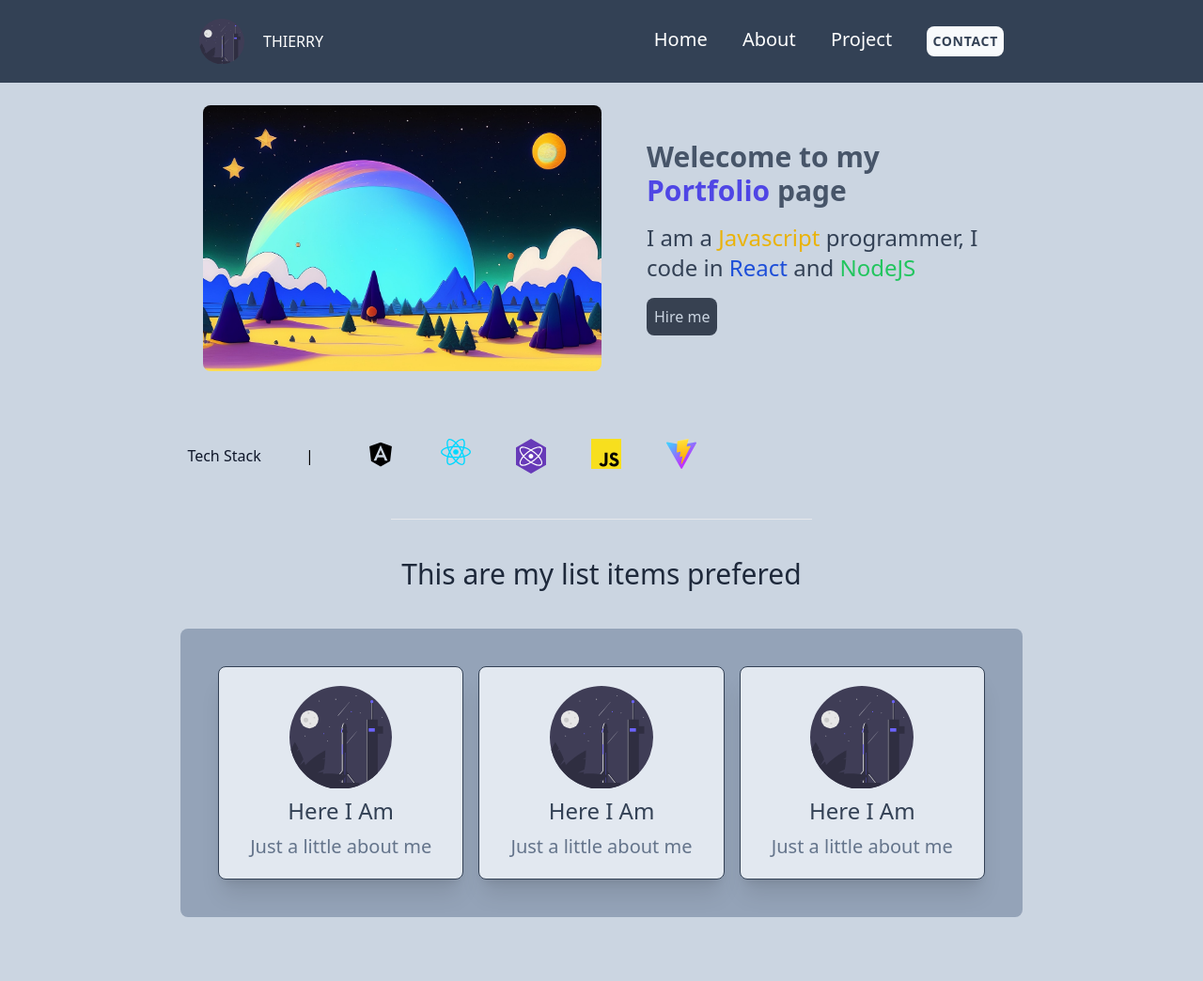
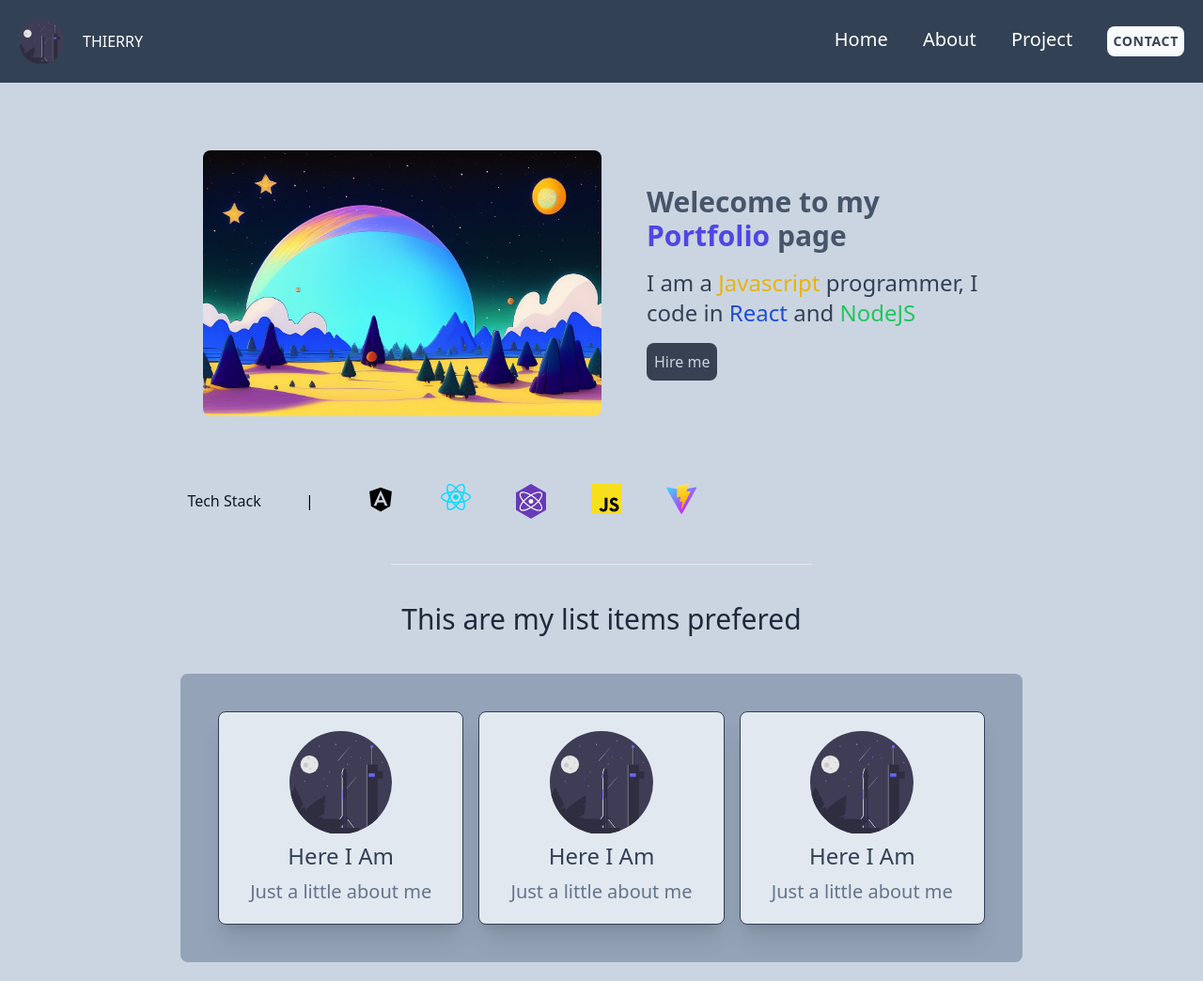
Before and after one commit to ThierryRakotomanana/Landing-Page-with-tailwind, a website: page src/index.html in a window 1280 px wide. Shown: the whole page at 94% size. Before the commit the page ends 996 px from the top, so only its background shows below. Drawn offline with Linux system fonts and the light colour scheme.

Commit message:
style: display logo&contact on top left and right

```diff
--- a/src/index.html
+++ b/src/index.html
@@ -7,7 +7,7 @@
 </head>
 <body class="min-h-screen bg-slate-300 dark:bg-black dark:text-white" >
   <header class="bg-slate-700 text-white sticky top-0 z-10">
-    <section class="max-w-4xl mx-auto p-5 flex justify-between items-center">
+    <section class="max-w-8xl mx-auto p-5 flex justify-between items-center">
       <a href="./img/im2.jpg" class="flex justify-center items-center gap-5">
         <img class="w-12 h-12" src="./img/moon.svg" alt="moon">
         <h1 class="text-bold uppercase">Thierry</h1>
@@ -23,7 +23,7 @@
       </nav>
     </section>
   </header>
-  <main class="max-w-4xl mx-auto">
+  <main class="max-w-4xl mx-auto mt-12">
     <section id="hero" class="flex flex-col-reverse justify-center p-6 sm:flex-row-reverse items-center gap-12 mb-12">
       <article class="sm:w-1/2">
         <h2 class="max-w-md text-3xl font-semibold text-center sm:text-left text-slate-600 dark:text-white">
```
Also changed, not shown: dist/output.css.
